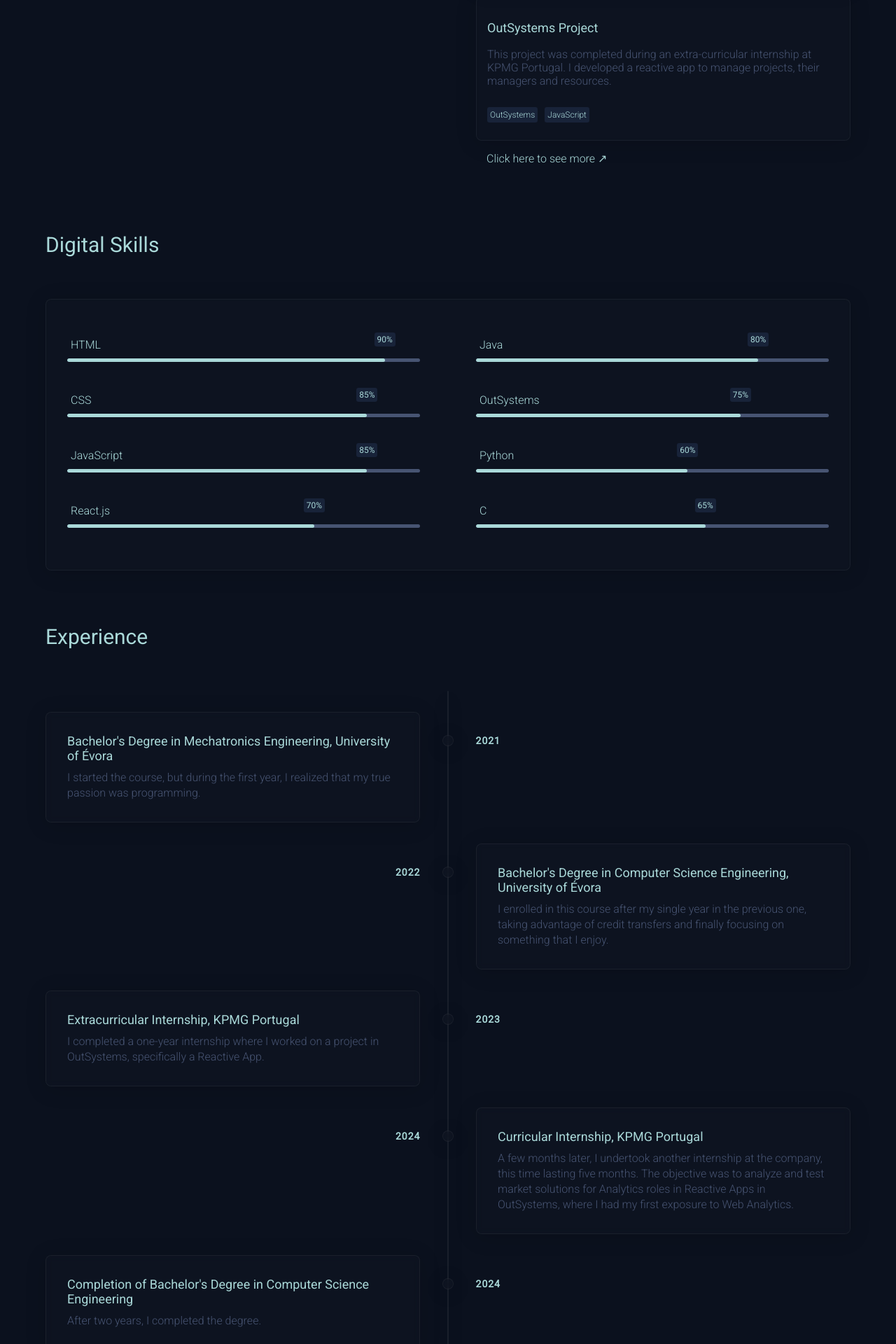
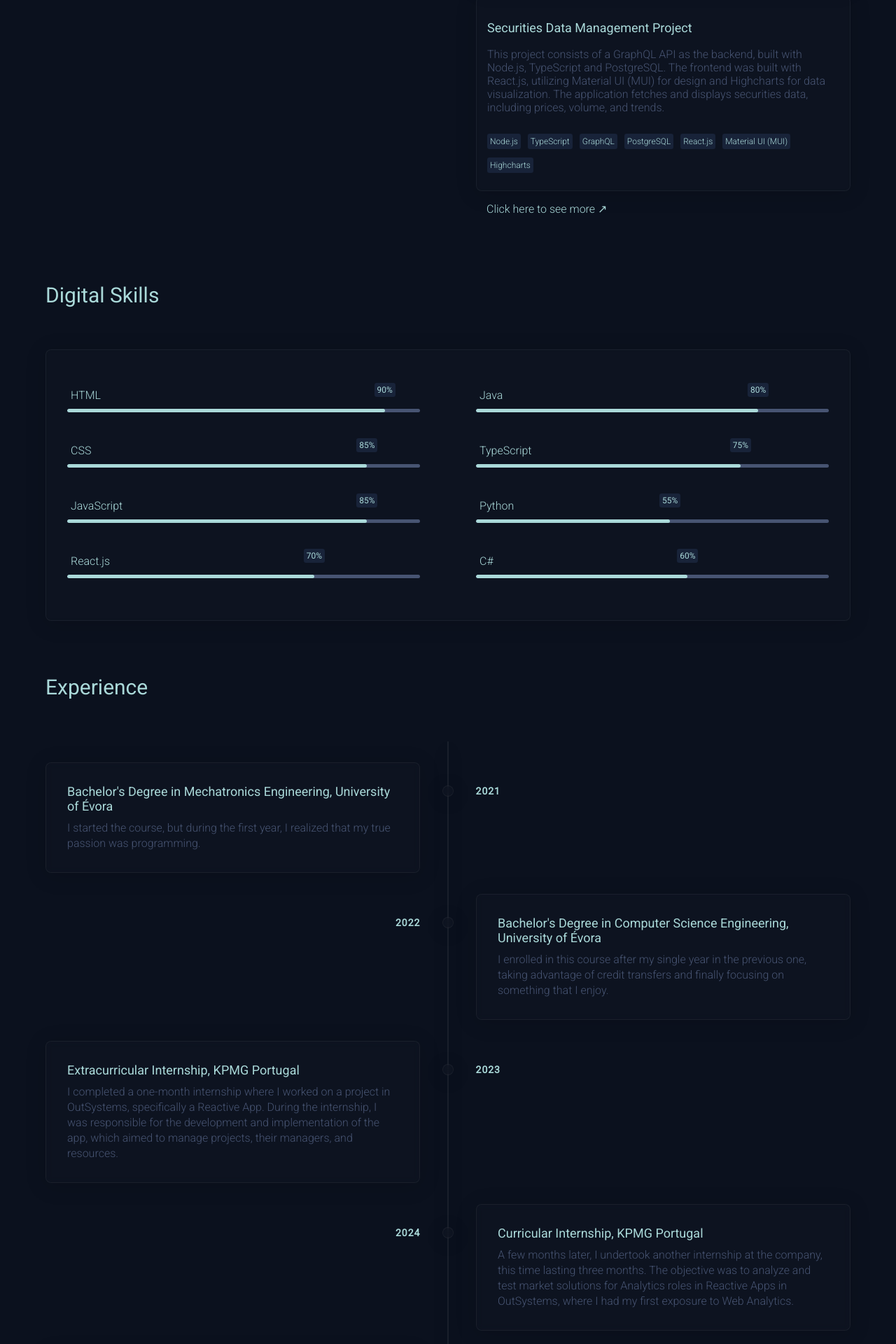
Before and after one commit to DiogoMatos10/portfolio, a React (Vite) app: page / in a window 1280 px wide. Shown: the part 1468-3388 px from the top of the page at 70% size. Built offline with nearby package versions, Linux system fonts and the light colour scheme.

Commit message:
Resolved: Portuguese, English and content #22

```diff
--- a/src/components/ContactContent/ContactContent.css
+++ b/src/components/ContactContent/ContactContent.css
@@ -61,6 +61,7 @@
 .link-description {
     font-size: 16px;
     color: var(--bar-color);
+    margin-bottom: 0px;
 }
 
 .link-box .link-description {
--- a/translations/en/global.json
+++ b/translations/en/global.json
@@ -18,7 +18,7 @@
     },
     "about": {
         "about": "About",
-        "paragraph": "I'm Diogo Matos. I'm 21-year-old portuguese and recently graduated with a degree in Computer Science Engineering from Évora, Portugal. Through my coursework and internships, I have developed significant programming skills. I am highly proactive and always eager to learn and work. Currently, I am focused on refining my web and mobile development abilities, particularly with the React.js framework, and I am actively seeking job opportunities in these areas.",
+        "paragraph": "I'm Diogo Matos. I'm 22-year-old portuguese and recently graduated with a degree in Computer Science Engineering from Évora, Portugal. Through my coursework and internships, I have developed significant programming skills. I am highly proactive and always eager to learn and work. Currently, I am focused on refining my web and mobile development abilities, particularly with the React.js framework, and I am actively seeking job opportunities in these areas.",
         "projects": "Projects",
         "click": "Click here to see more ↗",
         "skills": "Digital Skills"
@@ -53,13 +53,15 @@
             "link": "https://github.com/DiogoMatos10/Uni/tree/main/SDist"
         },
         {
-            "name": "OutSystems Project",
-            "description": "This project was completed during an extra-curricular internship at KPMG Portugal. I developed a reactive app to manage projects, their managers and resources.",
+            "name": "Securities Data Management Project",
+            "description": "This project consists of a GraphQL API as the backend, built with Node.js, TypeScript and PostgreSQL. The frontend was built with React.js, utilizing Material UI (MUI) for design and Highcharts for data visualization. The application fetches and displays securities data, including prices, volume, and trends.",
             "technologies": [
-                "OutSystems", "JavaScript"
+                "Node.js", "TypeScript", "GraphQL", "PostgreSQL",
+                "React.js", "Material UI (MUI)", "Highcharts"
             ],
-            "link": null
+            "link": "https://github.com/DiogoMatos10/JS_FullStack_Exercise"
         }
+
     ],
     "dataSkills":[
         {
@@ -83,16 +85,16 @@
             "percentage":"80%"
         },
         {
-            "name":"OutSystems",
+            "name":"TypeScript",
             "percentage":"75%"
         },
         {
             "name":"Python",
-            "percentage":"60%"
+            "percentage":"55%"
         },
         {
-            "name":"C",
-            "percentage":"65%"
+            "name":"C#",
+            "percentage":"60%"
         }
     ],
     "projectsAbbr":{
@@ -114,23 +116,23 @@
         "timeline3": {
             "title": "Extracurricular Internship, KPMG Portugal",
             "date":"2023",
-            "description": "I completed a one-year internship where I worked on a project in OutSystems, specifically a Reactive App."
+            "description": "I completed a one-month internship where I worked on a project in OutSystems, specifically a Reactive App. During the internship, I was responsible for the development and implementation of the app, which aimed to manage projects, their managers, and resources."
         },
         "timeline4": {
             "title": "Curricular Internship, KPMG Portugal",
             "date":"2024",
-            "description": "A few months later, I undertook another internship at the company, this time lasting five months. The objective was to analyze and test market solutions for Analytics roles in Reactive Apps in OutSystems, where I had my first exposure to Web Analytics."
+            "description": "A few months later, I undertook another internship at the company, this time lasting three months. The objective was to analyze and test market solutions for Analytics roles in Reactive Apps in OutSystems, where I had my first exposure to Web Analytics."
         },
         "timeline5": {
             "title": "Completion of Bachelor's Degree in Computer Science Engineering",
             "date":"2024",
-            "description": "After two years, I completed the degree."
+            "description": "Two years after starting the course, I completed it."
         }
     },
     "contact":{
         "title":"Feel free to reach out to me through any of the following channels",
-        "gitHubDescription":"Explore projects and contribute to code",
-        "linkedInDescription":"Connect professionally and network",
+        "gitHubDescription":"Explore my projects and contribute to code",
+        "linkedInDescription":"Connect professionally with me and network",
         "email":"Send a Email",
         "emailDescription":"Reach out for inquiries or collaboration",
         "instagramDescription":"Follow along for updates, insights, and snapshots from my journey"
@@ -144,7 +146,7 @@
     "policy": {
         "title": "Terms and Conditions",
         "privacyPolicy": "Privacy Policy",
-        "privacyPolicyP1":"This Privacy Policy outlines the terms and conditions under which the website diogo.matos.dev@outlook.com manages the personal data of its visitors and users. As of May 25, 2018, the General Data Protection Regulation (GDPR) – Regulation No. 2016/679 of the European Parliament and of the Council of April 27, 2016 – establishes the rules regarding the protection, processing, and free movement of personal data of natural persons. This regulation applies directly to all entities processing such data in any Member State of the European Union, including Portugal.",
+        "privacyPolicyP1":"This Privacy Policy outlines the terms and conditions under which the website diogomatos.pt manages the personal data of its visitors and users. As of May 25, 2018, the General Data Protection Regulation (GDPR) – Regulation No. 2016/679 of the European Parliament and of the Council of April 27, 2016 – establishes the rules regarding the protection, processing, and free movement of personal data of natural persons. This regulation applies directly to all entities processing such data in any Member State of the European Union, including Portugal.",
         "privacyPolicyP2":"The purpose of this communication is to provide you with a clear understanding of the rules applicable to the processing of your personal data, the rights you are entitled to, and how you can manage your consents directly and simply. As part of the services provided by this site, Diogo Matos, as the entity determining the means of processing and the purposes, is responsible for the processing of your personal data and for ensuring the protection of your privacy, acting in compliance with the law and the GDPR.",
         "privacyPolicyP3":"Contact: Email: diogo.matos.dev@outlook.com; Website: https://www.diogomatos.pt",
         "whyWeCollect": "Why We Collect Your Personal Data",
--- a/translations/pt/global.json
+++ b/translations/pt/global.json
@@ -13,8 +13,8 @@
         "terms": "Termos e Condições"
     },
     "home": {
-        "hello": "Olá, eu sou o Diogo",
-        "paragraph": "O meu nome é Diogo Matos, sou licenciado em Engenharia Informática. Aqui poderá saber mais sobre mim, como a minha trajetória académica e profissional. Explore os meus projetos para ver no que trabalhei, descobrir as minhas competências digitais e descobrir a minha experiência. Sinta-se à vontade para entrar em contacto se tiver alguma dúvida ou se quiser conectar-se."
+        "hello": "Bem-vindo ao meu Website",
+        "paragraph": "O meu nome é Diogo Matos, sou licenciado em Engenharia Informática. Aqui poderá saber mais sobre mim, como a minha trajetória académica e profissional. Explore os meus projetos para ver no que trabalhei, descubra as minhas competências digitais e a minha experiência. Sinta-se à vontade para entrar em contacto se tiver alguma dúvida ou se quiser conectar."
     },
     "about": {
         "about": "Sobre",
@@ -53,12 +53,18 @@
             "link": "https://github.com/DiogoMatos10/Uni/tree/main/SDist"
         },
         {
-            "name": "Projeto em OutSystems",
-            "description": "Este projeto foi concluído durante um estágio extracurricular na KPMG Portugal. Desenvolvi uma Reactive App para gerir projetos, seus managers e recursos.",
+            "name": "Projeto de Gestão de Dados de Valores Mobiliários",
+            "description": "Este projeto consiste numa API GraphQL no backend, construída com Node.js, TypeScript e PostgreSQL. O frontend foi Construído com React.js, utilizando Material UI (MUI) para o design e Highcharts para visualização de dados. A aplicação obtém e exibe dados de valores mobiliários, incluindo preços, volume e tendências.",
             "technologies": [
-                "OutSystems"
+                "Node.js",
+                "TypeScript",
+                "GraphQL",
+                "PostgreSQL",
+                "React.js",
+                "Material UI (MUI)",
+                "Highcharts"
             ],
-            "link": null
+            "link": "https://github.com/DiogoMatos10/JS_FullStack_Exercise"
         }
     ],
     "dataSkills":[
@@ -83,7 +89,7 @@
             "percentage":"80%"
         },
         {
-            "name":"OutSystems",
+            "name":"TypeScript",
             "percentage":"75%"
         },
         {
@@ -91,7 +97,7 @@
             "percentage":"60%"
         },
         {
-            "name":"C",
+            "name":"C#",
             "percentage":"65%"
         }
     ],
@@ -114,26 +120,26 @@
         "timeline3": {
             "title": "Estágio Extracurricular, KPMG Portugal",
             "date": "2023",
-            "description": "Realizei um estágio com duração de 1 ano onde realizei um projeto em OutSystems, mais precisamente uma Reactive App."
+            "description": "Realizei um estágio de um mês onde trabalhei num projeto em OutSystems, especificamente numa Reactive App. Durante o estágio, fui responsável pelo desenvolvimento e implementação da aplicação, que tinha como objetivo gerir projetos, os seus managers e recursos."
         },
         "timeline4": {
             "title": "Estágio Curricular, KMPG Portugal",
             "date": "2024",
-            "description": "Passado uns meses voltei a realizar mais um estágio na empresa mas desta vez com duração de 5 meses, onde tive o objetivo de analisar e testar soluções no mercado para o papel de Analytics para Reactive Apps em OutSystems, onde pela primeira vez tive contacto com o mundo de Web Analytics."
+            "description": "Passado uns meses voltei a realizar mais um estágio na empresa mas desta vez com duração de 3 meses, onde tive o objetivo de analisar e testar soluções no mercado para o papel de Analytics para Reactive Apps em OutSystems, onde pela primeira vez tive contacto com o mundo de Web Analytics."
         },
         "timeline5": {
             "title": "Conclusão da Licenciatura em Engenharia Informática",
-            "date": "2021",
-            "description": "Passado dois anos conclui a licenciatura."
+            "date": "2024",
+            "description": "Dois anos depois de ter iniciado o curso, concluí-o."
         }
     },
     "contact": {
         "title": "Sinta-se à vontade para entrar em contacto comigo através de qualquer um dos seguintes meios",
-        "gitHubDescription": "Explore projetos e contribua com código",
-        "linkedInDescription": "Conecte-se profissionalmente e expanda a sua rede",
+        "gitHubDescription": "Explore os meus projetos e contribua com código",
+        "linkedInDescription": "Conecte-se profissionalmente comigo e expanda a sua rede",
         "email": "Envie um e-mail",
         "emailDescription": "Entre em contacto para perguntas ou colaborações",
-        "instagramDescription": "Segue-me para atualizações, ideias e momentos da minha jornada"
+        "instagramDescription": "Siga-me para atualizações, ideias e momentos da minha jornada"
     },
     "cookies": {
         "description": "Este site utiliza cookies para melhorar a sua experiência de utilizador. Ao usar o meu site, concorda com a utilização de cookies.",
```
